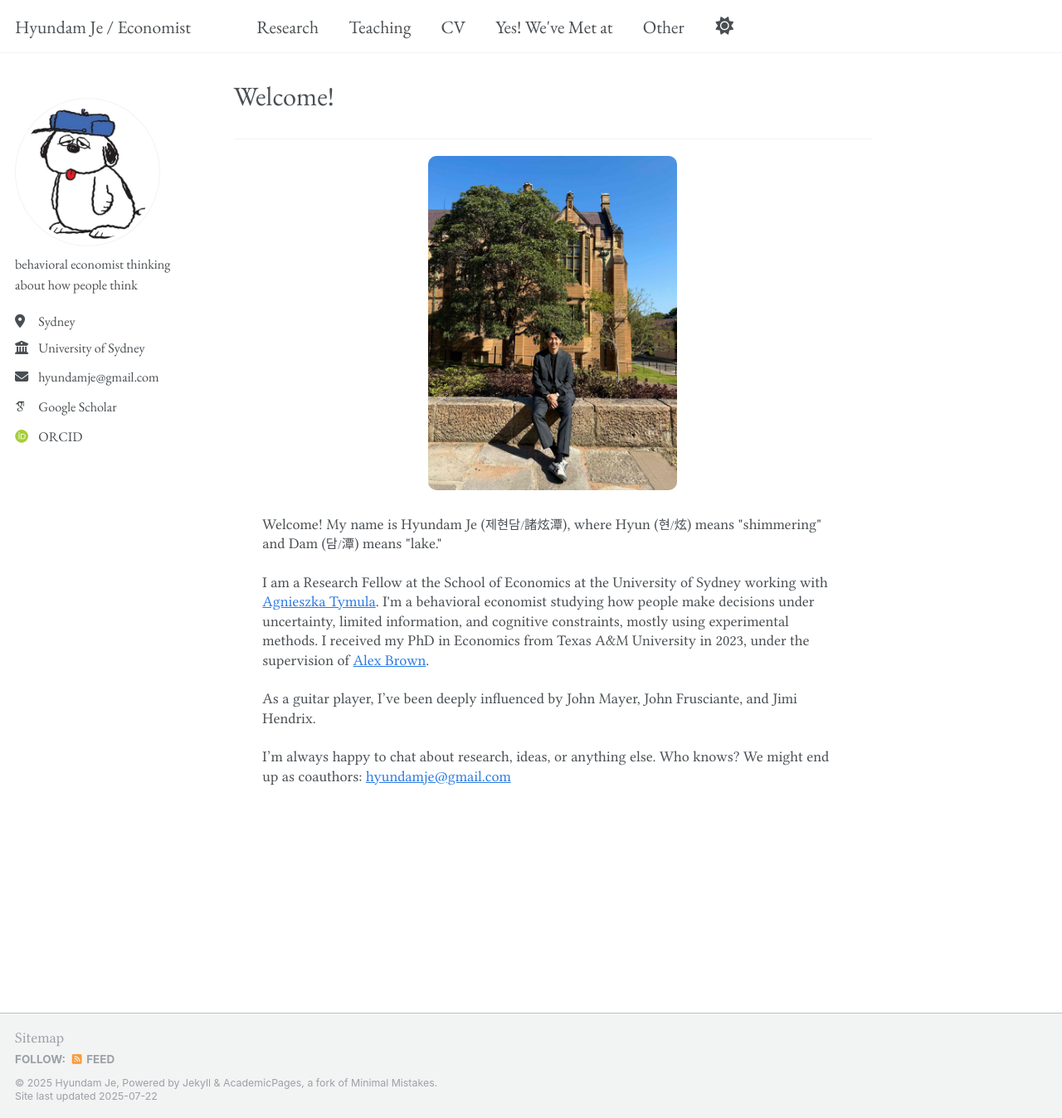
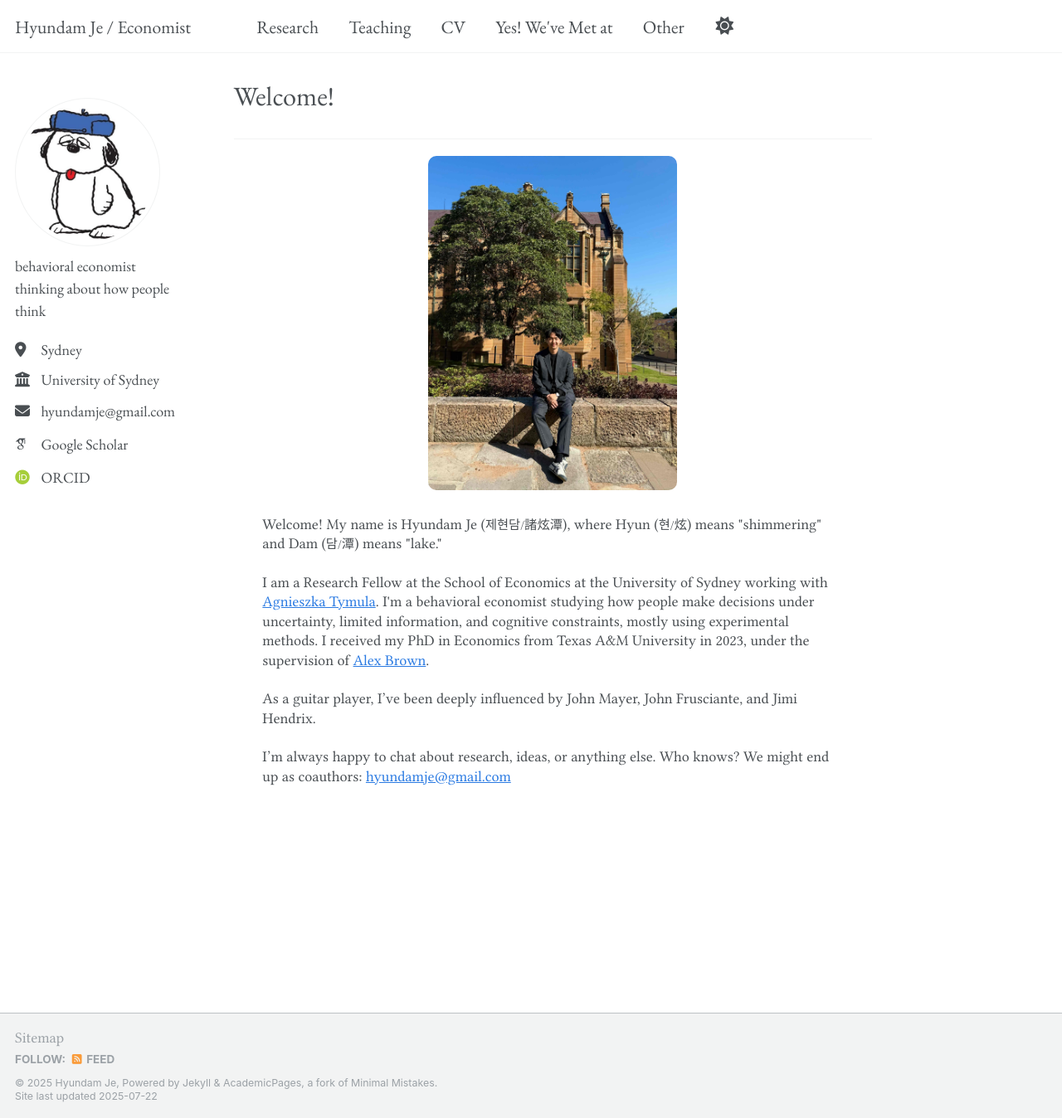
Before and after one commit to hyundamje/hyundamje.github.io, a Jekyll site: the page built from _pages/about.md, in a window 1280 px wide and 1348 px high. Shown: the whole window at 83% size. Built offline with Jekyll 4.4.1, drawn with Linux system fonts in a browser that asks for light colours; some web fonts are replaced.

Commit message:
Update custom.css

```diff
--- a/assets/css/custom.css
+++ b/assets/css/custom.css
@@ -18,5 +18,5 @@
 .author__urls li,
 .author__urls a {
  font-family: 'EB Garamond', serif !important;
- font-size: 0.9rem !important;
+ font-size: 1rem !important;
 }
```
